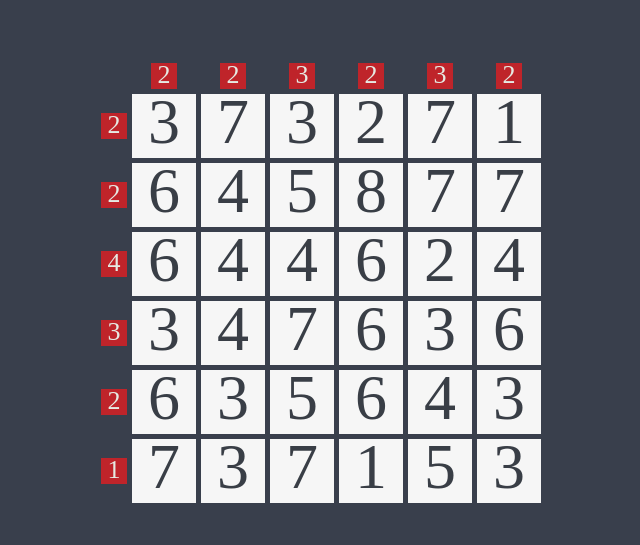
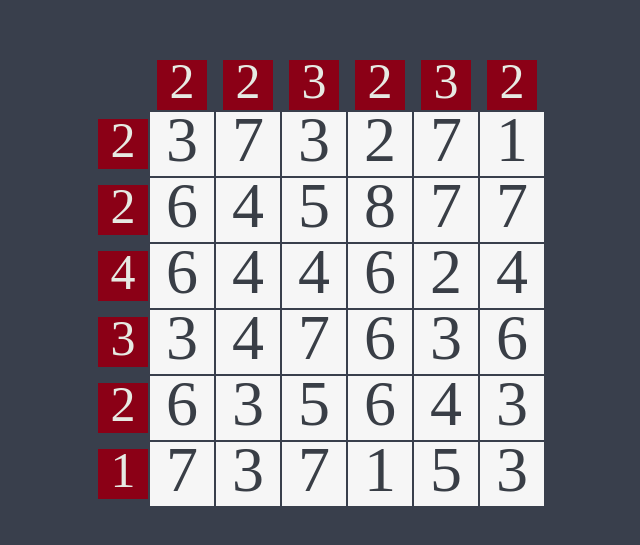
Before and after one commit to kueen11/kueen11.github.io, a plain HTML site: page index.html in a window 1280 px wide. Shown: the part 117-662 px from the top of the page, without its empty margins (319-959 px from the left). Drawn offline with Linux system fonts and the light colour scheme.

Commit message:
Zoom out

```diff
--- a/index.html
+++ b/index.html
@@ -40,17 +40,17 @@
 
 		function render(ctx) {
 			colors = [
-				'#bf242a',
-				'#96514d',
-				'#e6b422',
-				'#006e54',
-				'#895b8a',
-				'#8d6449',
-				'#8b968d',
-				'#ee827c',
-				'#44617b',
-				'#cd5e3c',
-				'#008899'
+				'#8B0016',
+				'#945305',
+				'#9C9900',
+				'#367517',
+				'#00676B',
+				'#103667',
+				'#211551',
+				'#38044B',
+				'#64004B',
+				'#006241',
+				'#000000'
 			]
 			for (let i = 0; i < ctx.colNum; ++i) {
 				renderColor(ctx.context, ctx.colColors[i], colors[ctx.upDepth[i]], ctx.upLimit[i])
@@ -145,6 +145,7 @@
 				ctx.upLimit[col] = item.limit
 				ctx.upDepth[col] = item.depth
 			}
+
 		}
 
 		function handleClick(event, ctx) {
@@ -184,8 +185,8 @@
 			ctx.canvas.style.position = "relative"
 
 			baseSize = Math.floor(ctx.width / (ctx.colNum + 1))
-			ctx.blockSpace = 5
-			ctx.margin = 5
+			ctx.blockSpace = 2
+			ctx.margin = 2
 
 			ctx.itemBlockSize = baseSize
 			ctx.colorBlockSize = ctx.width - ctx.margin * 2 - (baseSize + ctx.blockSpace) * ctx.colNum
```
